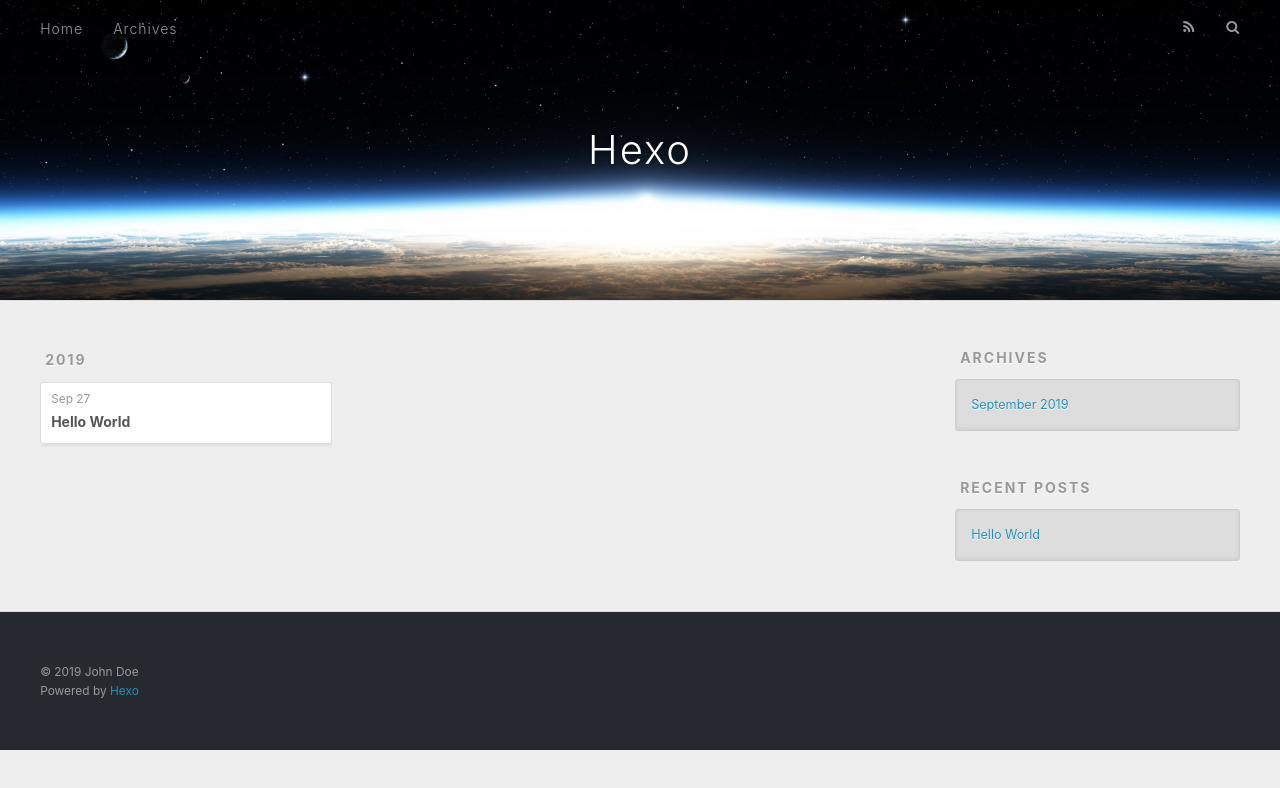
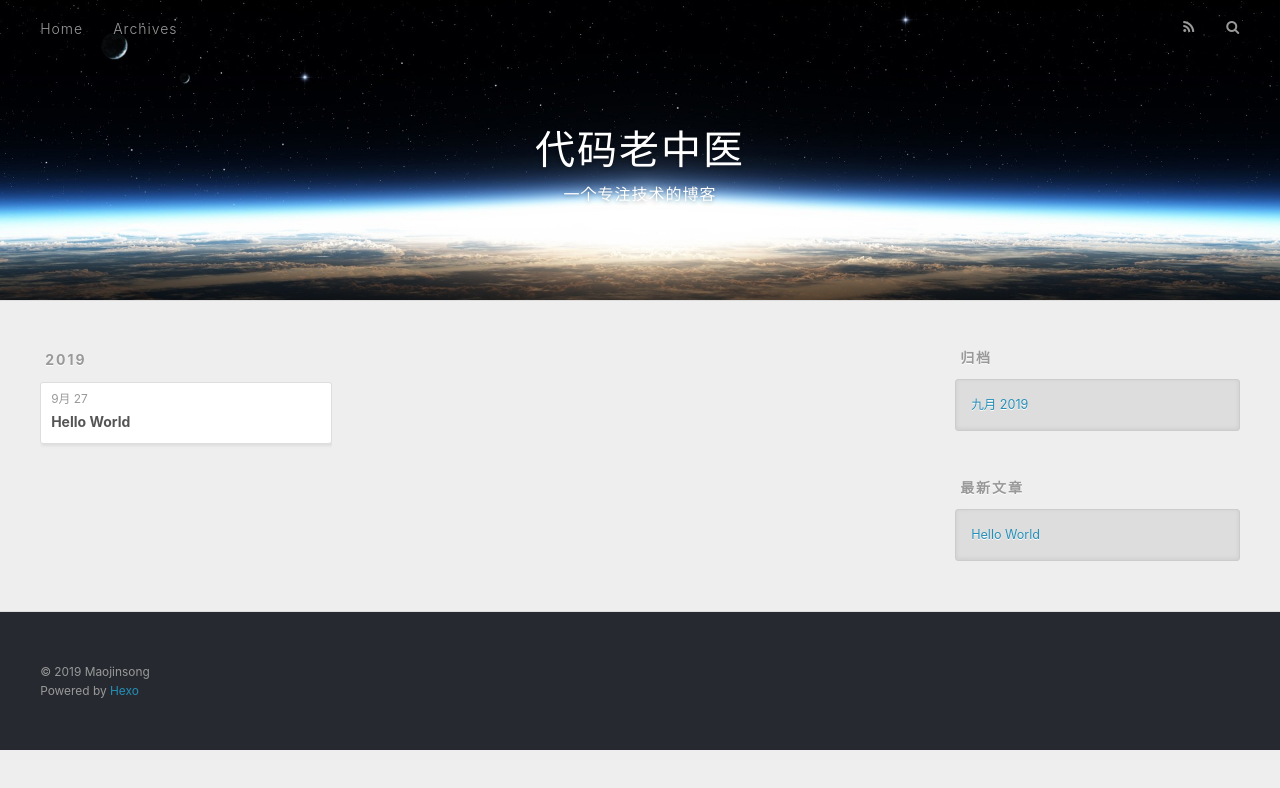
Before and after one commit to mjs618/mjs618.github.io, a plain HTML site: page archives/index.html in a window 1280 px wide. Drawn offline with nearby package versions, Linux system fonts and the light colour scheme.

Commit message:
Site updated: 2019-09-27 14:45:41

```diff
--- a/archives/index.html
+++ b/archives/index.html
@@ -5,17 +5,21 @@
 
 
 
-  <title>Archives | Hexo</title>
+  <title>归档 | 代码老中医</title>
   <meta name="viewport" content="width=device-width, initial-scale=1, maximum-scale=1">
-  <meta property="og:type" content="website">
-<meta property="og:title" content="Hexo">
+  <meta name="description" content="主要的编程语言为 JAVA、C#">
+<meta name="keywords" content="SSM">
+<meta property="og:type" content="website">
+<meta property="og:title" content="代码老中医">
 <meta property="og:url" content="http://yoursite.com/archives/index.html">
-<meta property="og:site_name" content="Hexo">
-<meta property="og:locale" content="en">
+<meta property="og:site_name" content="代码老中医">
+<meta property="og:description" content="主要的编程语言为 JAVA、C#">
+<meta property="og:locale" content="zh-CN">
 <meta name="twitter:card" content="summary">
-<meta name="twitter:title" content="Hexo">
+<meta name="twitter:title" content="代码老中医">
+<meta name="twitter:description" content="主要的编程语言为 JAVA、C#">
 
-    <link rel="alternate" href="/atom.xml" title="Hexo" type="application/atom+xml">
+    <link rel="alternate" href="/atom.xml" title="代码老中医" type="application/atom+xml">
 
 
     <link rel="icon" href="/favicon.png">
@@ -34,8 +38,12 @@
   <div id="header-outer" class="outer">
     <div id="header-title" class="inner">
       <h1 id="logo-wrap">
-        <a href="/" id="logo">Hexo</a>
+        <a href="/" id="logo">代码老中医</a>
       </h1>
+
+        <h2 id="subtitle-wrap">
+          <a href="/" id="subtitle">一个专注技术的博客</a>
+        </h2>
 
     </div>
     <div id="header-inner" class="inner">
@@ -51,7 +59,7 @@
 
           <a id="nav-rss-link" class="nav-icon" href="/atom.xml" title="RSS Feed"></a>
 
-        <a id="nav-search-btn" class="nav-icon" title="Search"></a>
+        <a id="nav-search-btn" class="nav-icon" title="搜索"></a>
       </nav>
       <div id="search-form-wrap">
         <form action="//google.com/search" method="get" accept-charset="UTF-8" class="search-form"><input type="search" name="q" class="search-form-input" placeholder="Search"><button type="submit" class="search-form-submit">&#xF002;</button><input type="hidden" name="sitesearch" value="http://yoursite.com"></form>
@@ -77,7 +85,7 @@
   <div class="archive-article-inner">
     <header class="archive-article-header">
       <a href="/2019/09/27/hello-world/" class="archive-article-date">
-  <time datetime="2019-09-27T05:56:36.901Z" itemprop="datePublished">Sep 27</time>
+  <time datetime="2019-09-27T05:56:36.901Z" itemprop="datePublished">9月 27</time>
 </a>
 
 
@@ -109,9 +117,9 @@
 
 
   <div class="widget-wrap">
-    <h3 class="widget-title">Archives</h3>
+    <h3 class="widget-title">归档</h3>
     <div class="widget">
-      <ul class="archive-list"><li class="archive-list-item"><a class="archive-list-link" href="/archives/2019/09/">September 2019</a></li></ul>
+      <ul class="archive-list"><li class="archive-list-item"><a class="archive-list-link" href="/archives/2019/09/">九月 2019</a></li></ul>
     </div>
   </div>
 
@@ -119,7 +127,7 @@
 
 
   <div class="widget-wrap">
-    <h3 class="widget-title">Recent Posts</h3>
+    <h3 class="widget-title">最新文章</h3>
     <div class="widget">
       <ul>
 
@@ -139,7 +147,7 @@
 
   <div class="outer">
     <div id="footer-info" class="inner">
-      &copy; 2019 John Doe<br>
+      &copy; 2019 Maojinsong<br>
       Powered by <a href="http://hexo.io/" target="_blank">Hexo</a>
     </div>
   </div>
```
Also changed, not shown: 2019/09/27/hello-world/index.html (+16 -11 lines), archives/2019/09/index.html (+22 -14 lines), archives/2019/index.html (+22 -14 lines), index.html (+22 -14 lines).
